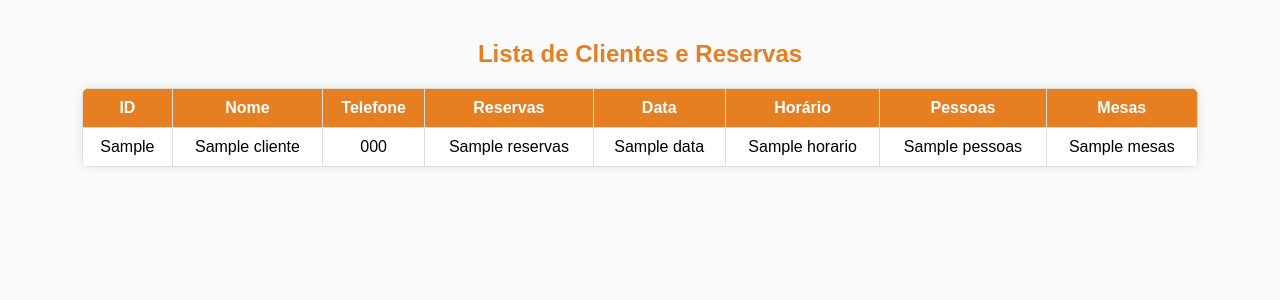
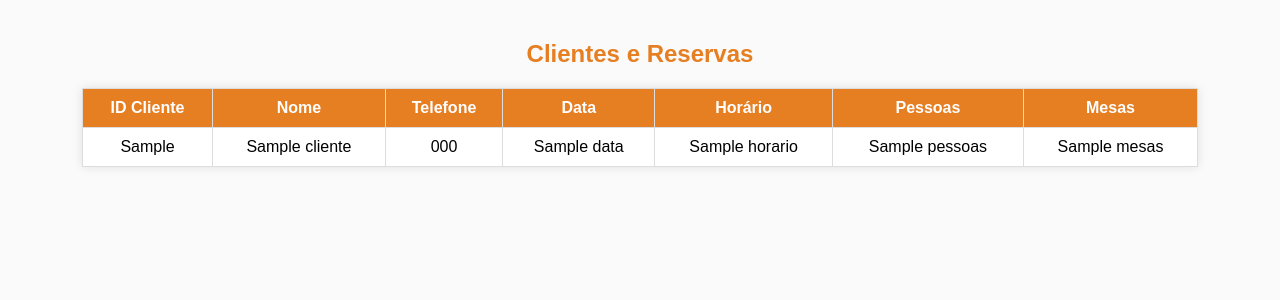
Before and after one commit to ThiagoBueno788/PI2-AgendamentoDeMesas, a Flask app: page /clientes in a window 1280 px wide. Shown: the top 300 px of the page. Run offline with Flask 3, Linux system fonts and the light colour scheme; a database or web service that is not in the repository returns one stand-in record (values such as "Sample title"); some libraries are stand-ins or nearby versions.

Commit message:
ATUAIZAÇÃO COM TABELA RESERVAS - CLIENTE SALVARA APENAS NOME E TELEFONE

```diff
--- a/app.py
+++ b/app.py
@@ -4,7 +4,7 @@ from flask import Flask, render_template, request, redirect, url_for
 
 app = Flask(__name__)
 
-# Pega a URL do banco do Render
+# URL do banco do Render/Neon
 DATABASE_URL = os.getenv("DATABASE_URL")
 
 def get_db_connection():
@@ -15,7 +15,7 @@ def get_db_connection():
 def index():
     return render_template("index.html")
 
-# Salvar agendamento no banco
+# Rota para salvar reserva
 @app.route("/agendar", methods=["POST"])
 def agendar():
     nome = request.form.get("name")
@@ -25,52 +25,46 @@ def agendar():
     pessoas = request.form.get("people")
     mesas = request.form.get("table")
 
-    print("Recebido:", nome, telefone, data, horario, pessoas, mesas)  # debug
-
     try:
         conn = get_db_connection()
         cur = conn.cursor()
 
         # Verifica se o cliente já existe
-        cur.execute("SELECT id_cliente, reservas FROM cliente WHERE telefone = %s;", (telefone,))
+        cur.execute("SELECT id_cliente FROM cliente WHERE telefone = %s;", (telefone,))
         cliente = cur.fetchone()
 
         if cliente:
-            # Atualiza contagem de reservas
-            id_cliente, reservas = cliente
-            cur.execute("UPDATE cliente SET reservas = %s WHERE id_cliente = %s;", (reservas + 1, id_cliente))
-            # Atualiza também os últimos dados de reserva
-            cur.execute("""
-                UPDATE cliente
-                SET data = %s, horario = %s, pessoas = %s, mesas = %s
-                WHERE id_cliente = %s;
-            """, (data, horario, pessoas, mesas, id_cliente))
+            id_cliente = cliente[0]
         else:
             # Insere novo cliente
-            cur.execute("""
-                INSERT INTO cliente (nome, telefone, reservas, data, horario, pessoas, mesas)
-                VALUES (%s, %s, %s, %s, %s, %s, %s);
-            """, (nome, telefone, 1, data, horario, pessoas, mesas))
+            cur.execute("INSERT INTO cliente (nome, telefone) VALUES (%s, %s) RETURNING id_cliente;", (nome, telefone))
+            id_cliente = cur.fetchone()[0]
+
+        # Insere a reserva vinculada ao cliente
+        cur.execute("""
+            INSERT INTO reserva (id_cliente, data, horario, pessoas, mesas)
+            VALUES (%s, %s, %s, %s, %s);
+        """, (id_cliente, data, horario, pessoas, mesas))
 
         conn.commit()
         cur.close()
         conn.close()
-
-        # Redireciona de volta para a página inicial
         return redirect(url_for("index"))
     except Exception as e:
-        return f"<h1>Erro ao salvar agendamento:</h1><p>{e}</p>"
+        return f"<h1>Erro ao salvar reserva:</h1><p>{e}</p>"
 
-# Listagem de clientes
+# Rota para listar clientes + reservas
 @app.route("/clientes")
 def listar_clientes():
     try:
         conn = get_db_connection()
         cur = conn.cursor()
         cur.execute("""
-            SELECT id_cliente, nome, telefone, reservas, data, horario, pessoas, mesas
-            FROM cliente
-            ORDER BY id_cliente DESC;
+            SELECT c.id_cliente, c.nome, c.telefone,
+                   r.data, r.horario, r.pessoas, r.mesas
+            FROM cliente c
+            LEFT JOIN reserva r ON c.id_cliente = r.id_cliente
+            ORDER BY r.data DESC NULLS LAST, r.horario DESC NULLS LAST;
         """)
         clientes = cur.fetchall()
         cur.close()
@@ -79,6 +73,5 @@ def listar_clientes():
     except Exception as e:
         return f"<h1>Erro ao buscar clientes:</h1><p>{e}</p>"
 
-# Inicializa o app localmente
 if __name__ == "__main__":
     app.run(host="0.0.0.0", port=5000)
--- a/templates/clientes.html
+++ b/templates/clientes.html
@@ -2,7 +2,7 @@
 <html lang="pt-BR">
 <head>
     <meta charset="UTF-8">
-    <title>Clientes - Dogs.com</title>
+    <title>Clientes e Reservas - Dogs.com</title>
     <style>
         body {
             font-family: Arial, sans-serif;
@@ -18,9 +18,7 @@
             width: 90%;
             margin: 20px auto;
             border-collapse: collapse;
-            background-color: white;
-            border-radius: 8px;
-            overflow: hidden;
+            background: white;
             box-shadow: 0 0 10px rgba(0,0,0,0.1);
         }
         th, td {
@@ -29,31 +27,29 @@
             text-align: center;
         }
         th {
-            background-color: #e67e22;
+            background: #e67e22;
             color: white;
         }
         tr:nth-child(even) {
-            background-color: #f2f2f2;
+            background: #f2f2f2;
         }
         .no-data {
             text-align: center;
             margin-top: 50px;
-            color: #888;
-            font-size: 18px;
+            color: #999;
         }
     </style>
 </head>
 <body>
-    <h2>Lista de Clientes e Reservas</h2>
+    <h2>Clientes e Reservas</h2>
 
     {% if clientes %}
     <table>
         <thead>
             <tr>
-                <th>ID</th>
+                <th>ID Cliente</th>
                 <th>Nome</th>
                 <th>Telefone</th>
-                <th>Reservas</th>
                 <th>Data</th>
                 <th>Horário</th>
                 <th>Pessoas</th>
@@ -61,22 +57,21 @@
             </tr>
         </thead>
         <tbody>
-            {% for cliente in clientes %}
+            {% for c in clientes %}
             <tr>
-                <td>{{ cliente[0] }}</td>
-                <td>{{ cliente[1] }}</td>
-                <td>{{ cliente[2] }}</td>
-                <td>{{ cliente[3] }}</td>
-                <td>{{ cliente[4] }}</td>
-                <td>{{ cliente[5] }}</td>
-                <td>{{ cliente[6] }}</td>
-                <td>{{ cliente[7] }}</td>
+                <td>{{ c[0] }}</td>
+                <td>{{ c[1] }}</td>
+                <td>{{ c[2] }}</td>
+                <td>{{ c[3] or '-' }}</td>
+                <td>{{ c[4] or '-' }}</td>
+                <td>{{ c[5] or '-' }}</td>
+                <td>{{ c[6] or '-' }}</td>
             </tr>
             {% endfor %}
         </tbody>
     </table>
     {% else %}
-        <p class="no-data">Nenhum cliente cadastrado ainda.</p>
+    <p class="no-data">Nenhum cliente ou reserva cadastrada ainda.</p>
     {% endif %}
 </body>
 </html>
```
